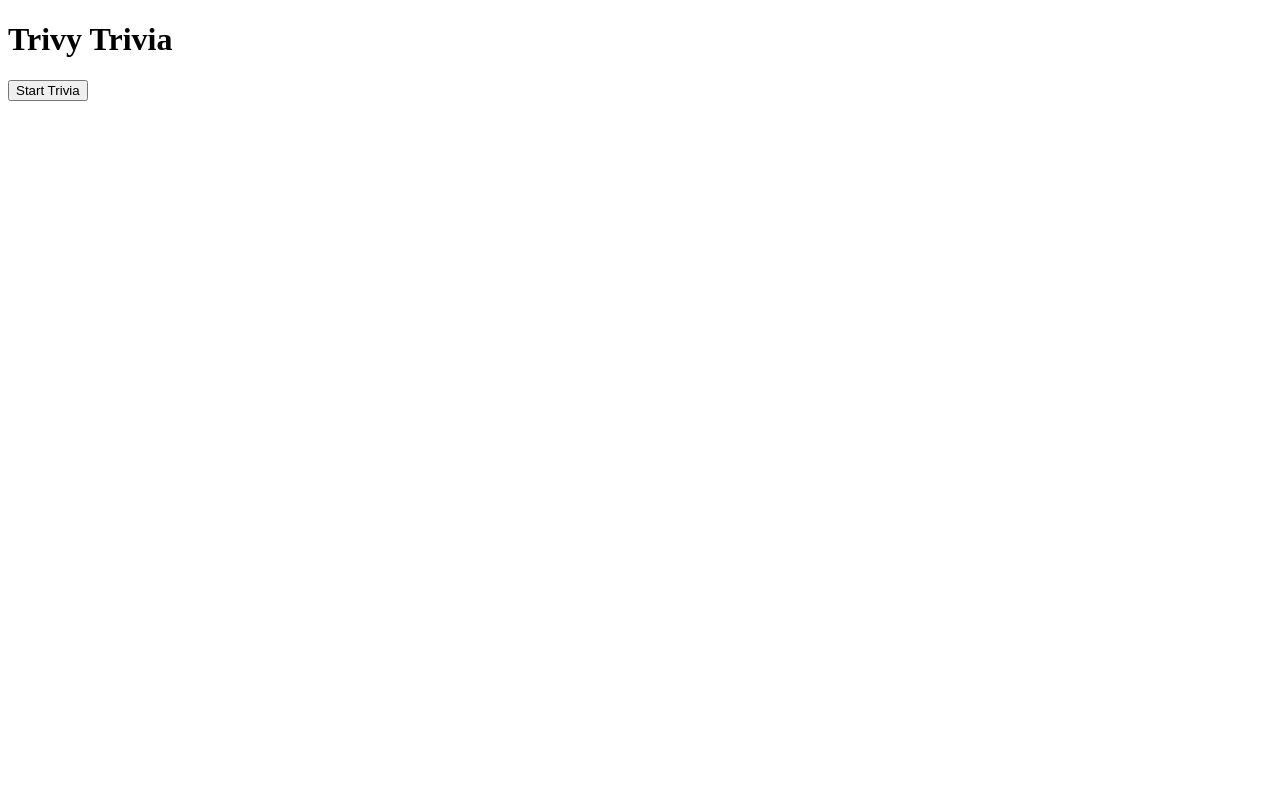
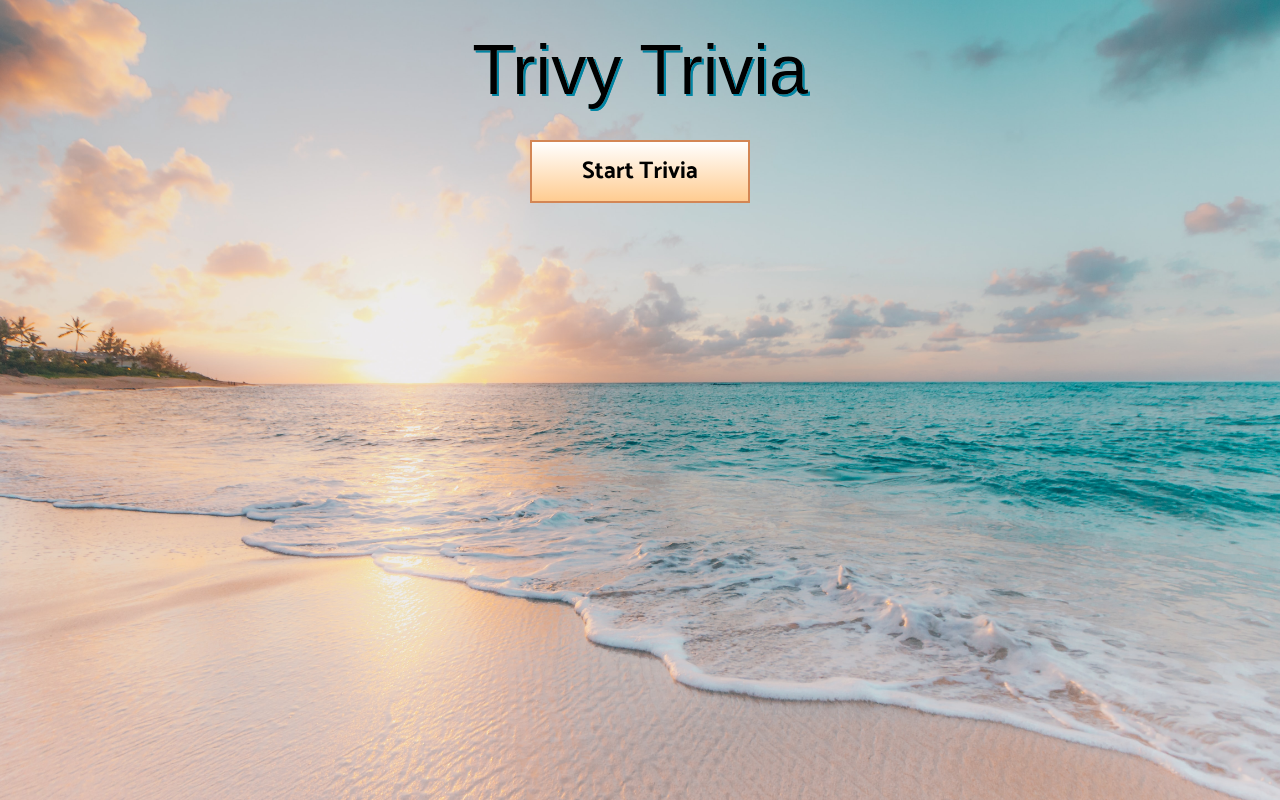
Before and after one commit to e1cerebro/quiz-bot, a React (Create React App) app: page / in a window 1280 px wide. Built offline with nearby package versions, Linux system fonts and the light colour scheme; a web font is replaced by a local one.

Commit message:
First launch

```diff
--- /dev/null
+++ b/src/App.styles.ts
@@ -0,0 +1,69 @@
+import styled, { createGlobalStyle } from 'styled-components';
+import BackgroundImage from './images/summer-bg.jpg';
+
+export const GlobalStyle = createGlobalStyle`
+ html{
+   height: 100%
+ }
+
+
+ body{
+   background-image: url(${BackgroundImage});
+   background-size: cover;
+   margin: 0;
+   padding: 0 20px;
+   display: flex;
+   justify-content: center
+ }
+
+ *{
+   box-sizing: border-box;
+   font-family: 'Catamaran', san-serif;
+ }
+`;
+
+export const Wrapper = styled.div`
+  display: flex;
+  flex-direction: column;
+  align-items: center;
+
+  > p {
+    color: #fff;
+  }
+
+  .score {
+    color: #fff;
+    font-size: 2rem;
+    margin: 0;
+  }
+
+  h1 {
+    font-family: Fascinate Impact, Haettenschweiler, 'Arial Narrow Bold',
+      sans-serif;
+    background-image: linear-gradient(180deg, #fff, #87f1ff);
+    background-clip: text;
+    --webkit--moz-background-clip: text;
+    --webkit-text-fill-color: transparent;
+    --moz-background-clip: text;
+    --moz-text-fill-color: transparent;
+    filter: drop-shadow(2px 2px #0085a3);
+    font-size: 70px;
+    font-weight: 400;
+    padding: 10px 20px;
+    text-align: center;
+    margin: 20px;
+  }
+
+  .start,
+  .next {
+    cursor: pointer;
+    background: linear-gradient(180deg, #fff, #ffcc91);
+    border: 2px solid #d38655;
+    padding: 10px 50px;
+    font-size: 1.5rem;
+  }
+
+  .start {
+    max-width: 300px;
+  }
+`;
--- a/src/App.tsx
+++ b/src/App.tsx
@@ -2,6 +2,7 @@
 //components
 import QuestionCard from './components/QuestionCard';
 import { fetchQuizQuestions, QUESTIONSTATE, DIFFICULTY } from './utils/API';
+import { GlobalStyle, Wrapper } from './App.styles';
 
 const TOTAL_QUESTIONS = 10;
 
@@ -81,7 +82,9 @@
   };
 
   return (
-    <div className='App'>
+    <>
+      <GlobalStyle />
+      <Wrapper>
         <h1>Trivy Trivia</h1>
         {gameOver || userAnswers.length === TOTAL_QUESTIONS ? (
           <button className='start' onClick={startTrivia}>
@@ -111,7 +114,8 @@
               Next
             </button>
           )}
-    </div>
+      </Wrapper>
+    </>
   );
 };
 
--- /dev/null
+++ b/src/components/QuestionCard.styles.ts
@@ -0,0 +1,46 @@
+import styled from 'styled-components';
+
+export const Wrapper = styled.div`
+  max-width: 1100px;
+  background: #ebfeff;
+  border-radius: 10px;
+  border: 2px solid #0085a3;
+  padding: 20px;
+  box-shadow: 0px 5px 10px rgba(0, 0, 0, 0.25);
+
+  p {
+    font-size: 1rem;
+  }
+`;
+
+type BottomWrapperProps = {
+  correct: boolean;
+  userClicked: boolean;
+};
+
+export const BottomWrapper = styled.div<BottomWrapperProps>`
+  transition: all 0.3s ease;
+
+  :hover {
+    opacity: 0.8;
+  }
+
+  button {
+    cursor: pointer;
+    user-select: none;
+    font-size: 0.8rem;
+    width: 100%;
+    height: 40px;
+    margin: 5px 0;
+    background: ${({ correct, userClicked }) =>
+      correct
+        ? 'linear(90deg, #56ffa4, #59bc86)' //if answer is correct
+        : !correct && userClicked //if answer is wrong and the user has clicked on the button
+        ? 'linear(90deg, #ff5656, #c16868)'
+        : 'linear(90deg, #56ccff, #6eafb4)'};
+
+    border: 3px solid #fff;
+    box-shadow: 1px 2px 0px rgba(0, 0, 0, 0.1);
+    text-shadow: 0px 1px 0px rgba(0, 0, 0, 0.25);
+  }
+`;
--- a/src/components/QuestionCard.tsx
+++ b/src/components/QuestionCard.tsx
@@ -1,6 +1,6 @@
 import React from 'react';
 import { AnswerObject } from '../App';
-
+import { Wrapper, BottomWrapper } from './QuestionCard.styles';
 type Props = {
   question: string;
   answers: string[];
@@ -18,21 +18,29 @@
   totalQuestions,
 }) => {
   return (
-    <div>
+    <>
+      <Wrapper>
         <p className='number'>
           Question: {questionNumber}/{totalQuestions}
         </p>
         <p dangerouslySetInnerHTML={{ __html: question }} />
         <div className='answers'>
           {answers.map((answer: string) => (
-          <div key={answer}>
-            <button disabled={userAnswer ? true : false} onClick={callback}>
+            <BottomWrapper
+              key={answer}
+              correct={userAnswer?.correctAnswer === answer}
+              userClicked={userAnswer?.answer === answer}>
+              <button
+                value={answer}
+                disabled={userAnswer ? true : false}
+                onClick={callback}>
                 <span dangerouslySetInnerHTML={{ __html: answer }} />
               </button>
-          </div>
+            </BottomWrapper>
           ))}
         </div>
-    </div>
+      </Wrapper>
+    </>
   );
 };
 
--- a/src/utils/API.ts
+++ b/src/utils/API.ts
@@ -21,7 +21,7 @@
   amount: number,
   difficulty: DIFFICULTY
 ): Promise<any[]> => {
-  const endpoint = `https://opentdb.com/api.php?amount=${amount}&category=9&difficulty=${difficulty}&type=multiple`;
+  const endpoint = `https://opentdb.com/api.php?amount=${amount}&difficulty=${difficulty}&type=multiple`;
   const response = await fetch(endpoint);
   const data = await response.json();
   return data.results.map((question: QUESTION) => ({
```
Lines whose indentation alone changed are shown as unchanged.
